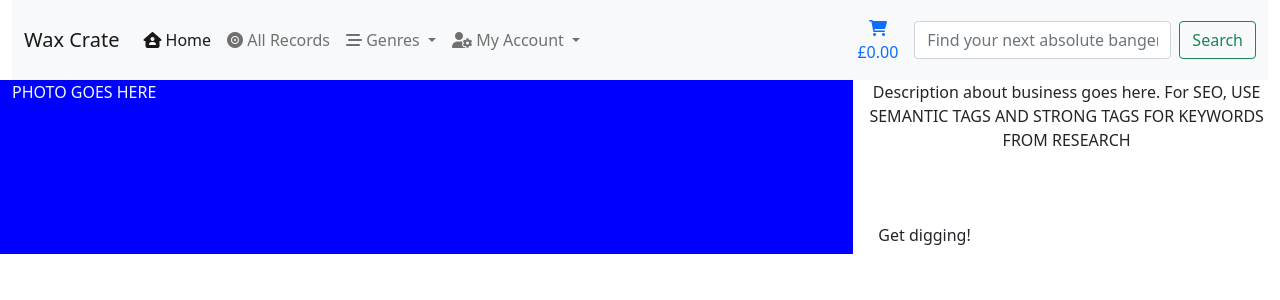
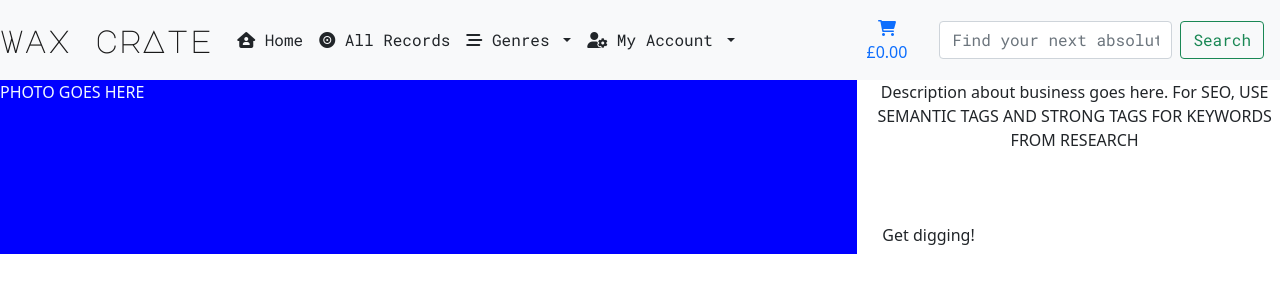
Before and after one commit to JoelMichaelRutter/wax_crate_MS5, a Django app: page / in a window 1280 px wide. Shown: the top 300 px of the page. Run offline with Django 3.2, Linux system fonts and the light colour scheme.

Commit message:
add custom base.css file, add additional style rulings to base.css

```diff
--- /dev/null
+++ b/static/css/base.css
@@ -0,0 +1,72 @@
+/* MAJOR MONO FONT IMPORTED FROM GOOGLE FONTS */
+/* FONT RULES - font-family: 'Major Mono Display', monospace; */
+@import url('https://fonts.googleapis.com/css2?family=Major+Mono+Display&display=swap');
+
+/* ROBOTO MONO FONT IMPORTED FROM GOOGLE FONTS */
+/* FONT RULES - font-family: 'Roboto Mono', monospace;*/
+@import url('https://fonts.googleapis.com/css2?family=Roboto+Mono:ital,wght@0,200;0,300;0,400;0,600;0,700;1,300;1,400&display=swap');
+
+/* FONT HELPER CLASSES */
+.major-mono {
+    font-family: 'Major Mono Display', monospace;
+}
+
+.roboto-light {
+    font-family: 'Roboto Mono', monospace;
+    font-weight: 300;
+}
+
+.roboto-mono-font {
+    font-family: 'Roboto Mono', monospace;
+    font-weight: 400;
+}
+
+.roboto-semi-bold {
+    font-family: 'Roboto Mono', monospace;
+    font-weight: 600;
+}
+
+.roboto-bold {
+    font-family: 'Roboto Mono', monospace;
+    font-weight: 700;
+}
+/* END FONT HELPER CLASSES */
+
+/* ------------------------------------------------------------------------------------ */
+
+/* COLOR HELPER CLASSES */
+
+
+/* END COLOR HELPER CLASSES */
+
+/* ----------------------------------------------------------------------------------- */
+
+/* BOOTSTRAP OVERRIDES */
+
+.container-fluid {
+    padding-left: 0;
+    padding-right: 0;
+}
+
+.navbar-toggler {
+    margin-left: 0.7rem;
+}
+
+.navbar-nav .nav-link {
+    padding-left: 1rem;
+}
+
+.search-form {
+    margin-left: 1rem;
+    margin-right: 1rem;
+}
+
+/* END BOOTSTRAP OVERRIDES */
+
+/* ------------------------------------------------------- */
+
+/* CUSTOM BOOTSTRAP */
+
+.logo {
+    font-size: 2rem;
+}
--- a/templates/base.html
+++ b/templates/base.html
@@ -19,6 +19,7 @@
         integrity="sha384-1BmE4kWBq78iYhFldvKuhfTAU6auU8tT94WrHftjDbrCEXSU1oBoqyl2QvZ6jIW3" crossorigin="anonymous">
         <!-- FONT AWESOME CDN -->
         <link rel="stylesheet" href="https://cdnjs.cloudflare.com/ajax/libs/font-awesome/6.0.0/css/all.min.css" integrity="sha512-9usAa10IRO0HhonpyAIVpjrylPvoDwiPUiKdWk5t3PyolY1cOd4DSE0Ga+ri4AuTroPR5aQvXU9xC6qOPnzFeg==" crossorigin="anonymous" referrerpolicy="no-referrer" />
+        <link rel="stylesheet" href="{% static 'css/base.css' %}">
     {% endblock %}
 
     {% block extra_css %}
@@ -45,7 +46,7 @@
                     aria-expanded="false" aria-label="Toggle navigation">
                     <span class="navbar-toggler-icon"></span>
                 </button>
-                <a class="navbar-brand" href="#">Wax Crate</a>
+                <a class="navbar-brand major-mono logo" href="#">wax crAte</a>
                 <!-- MOBILE CART LINK -->
                 <a class="nav-link d-lg-none" href="#">
                     <div class="text-center">
@@ -62,36 +63,36 @@
                 <div class="collapse navbar-collapse" id="navbarSupportedContent">
                     <ul class="navbar-nav me-auto mb-2 mb-lg-0">
                         <li class="nav-item">
-                            <a class="nav-link active" aria-current="page" href="{% url 'home' %}"><i class="fa-solid fa-house-user"></i> Home</a>
+                            <a class="nav-link active roboto-mono-font text-dark" aria-current="page" href="{% url 'home' %}"><i class="fa-solid fa-house-user"></i> Home</a>
                         </li>
                         <li class="nav-item">
-                            <a class="nav-link" href="#"><i class="fa-solid fa-record-vinyl"></i> All Records</a>
+                            <a class="nav-link roboto-mono-font text-dark" href="#"><i class="fa-solid fa-record-vinyl"></i> All Records</a>
                         </li>
                         <li class="nav-item dropdown">
-                            <a class="nav-link dropdown-toggle" href="#" id="navbargenreDropdown" role="button"
+                            <a class="nav-link dropdown-toggle roboto-mono-font text-dark" href="#" id="navbargenreDropdown" role="button"
                                 data-bs-toggle="dropdown" aria-expanded="false">
                                 <i class="fa-solid fa-bars-staggered"></i> Genres
                             </a>
                             <ul class="dropdown-menu" aria-labelledby="navbargenreDropdown">
-                                <li><a class="dropdown-item" href="#">Action</a></li>
-                                <li><a class="dropdown-item" href="#">Another action</a></li>
+                                <li><a class="dropdown-item roboto-mono-font" href="#">Action</a></li>
+                                <li><a class="dropdown-item roboto-mono-font" href="#">Another action</a></li>
                             </ul>
                         </li>
                         <li class="nav-item dropdown">
-                            <a class="nav-link dropdown-toggle" href="#" id="navbaraccountDropdown" role="button"
+                            <a class="nav-link dropdown-toggle roboto-mono-font text-dark" href="#" id="navbaraccountDropdown" role="button"
                                 data-bs-toggle="dropdown" aria-expanded="false">
                                 <i class="fa-solid fa-user-gear"></i> My Account
                             </a>
                             <ul class="dropdown-menu" aria-labelledby="navbarDropdown">
                                 {% if request.user.is_authenticated %}
                                 {% if request.user.is_superuser %}
-                                <li><a class="dropdown-item" aria-current="page" href="#">Back Office</a></li>
+                                <li><a class="dropdown-item roboto-mono-font text-dark" aria-current="page" href="#"><i class="fa-solid fa-gear"></i> Back Office</a></li>
                                 {% endif %}
-                                <li><a class="dropdown-item" href="#">My Account</a></li>
-                                <li><a class="dropdown-item" href="{% url 'account_logout' %}">Sign out</a></li>
+                                <li><a class="dropdown-item roboto-mono-font text-dark" href="#"><i class="fa-solid fa-circle-user"></i> My Account</a></li>
+                                <li><a class="dropdown-item text-dark" href="{% url 'account_logout' %}"><i class="fa-solid fa-door-open"></i> Sign out</a></li>
                                 {% else %}
-                                <li><a class="dropdown-item" href="{% url 'account_login' %}">Sign in</a></li>
-                                <li><a class="dropdown-item" href="{% url 'account_signup' %}">Register</a></li>
+                                <li><a class="dropdown-item roboto-mono-font" href="{% url 'account_login' %}"><i class="fa-solid fa-door-open"></i> Sign in</a></li>
+                                <li><a class="dropdown-item roboto-mono-font" href="{% url 'account_signup' %}">Register</a></li>
                                 {% endif %}
                             </ul>
                         </li>
@@ -109,7 +110,7 @@
                             </p>
                         </div>
                     </a>
-                    <form class="d-flex" method="GET" action="">
+                    <form class="search-form d-flex roboto-mono-font" method="GET" action="">
                         <input class="form-control me-2" type="text" name="q"
                             placeholder="Find your next absolute banger" aria-label="Search">
                         <button class="btn btn-outline-success" type="submit">Search</button>
```
